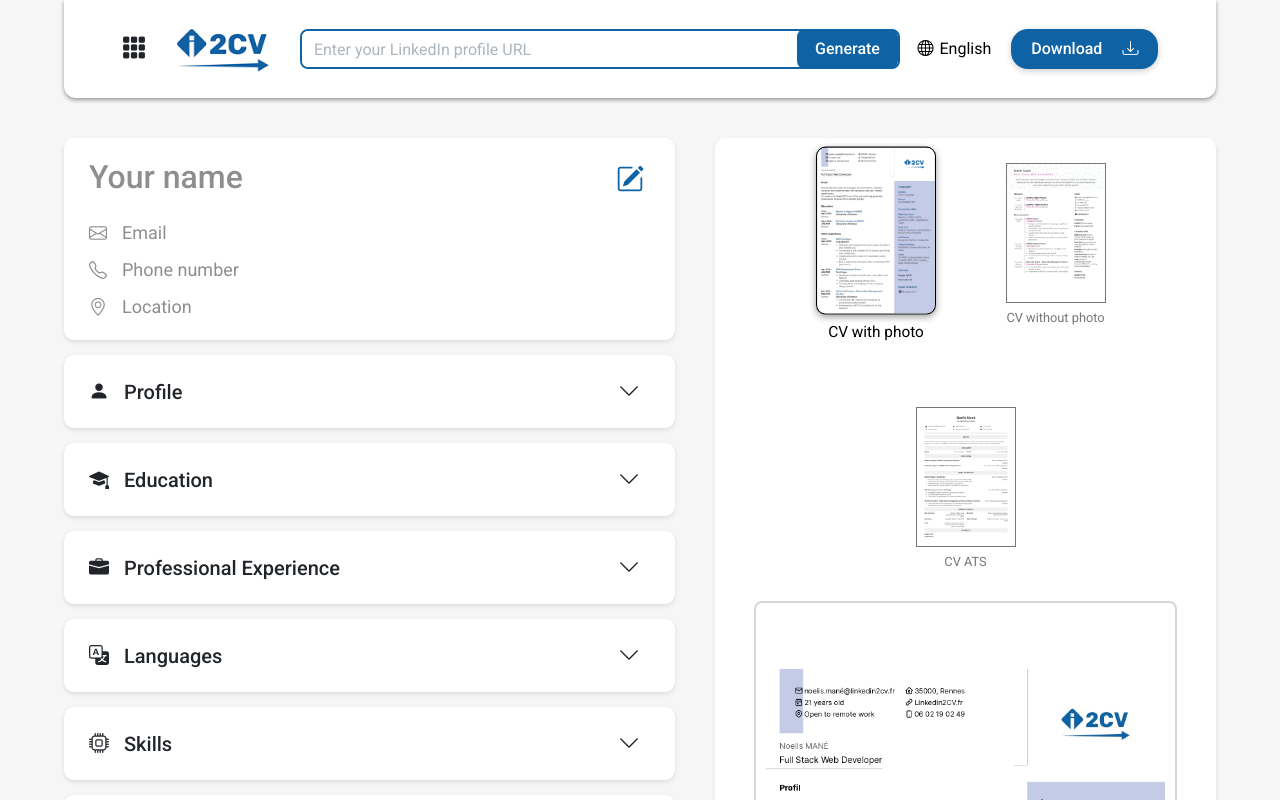
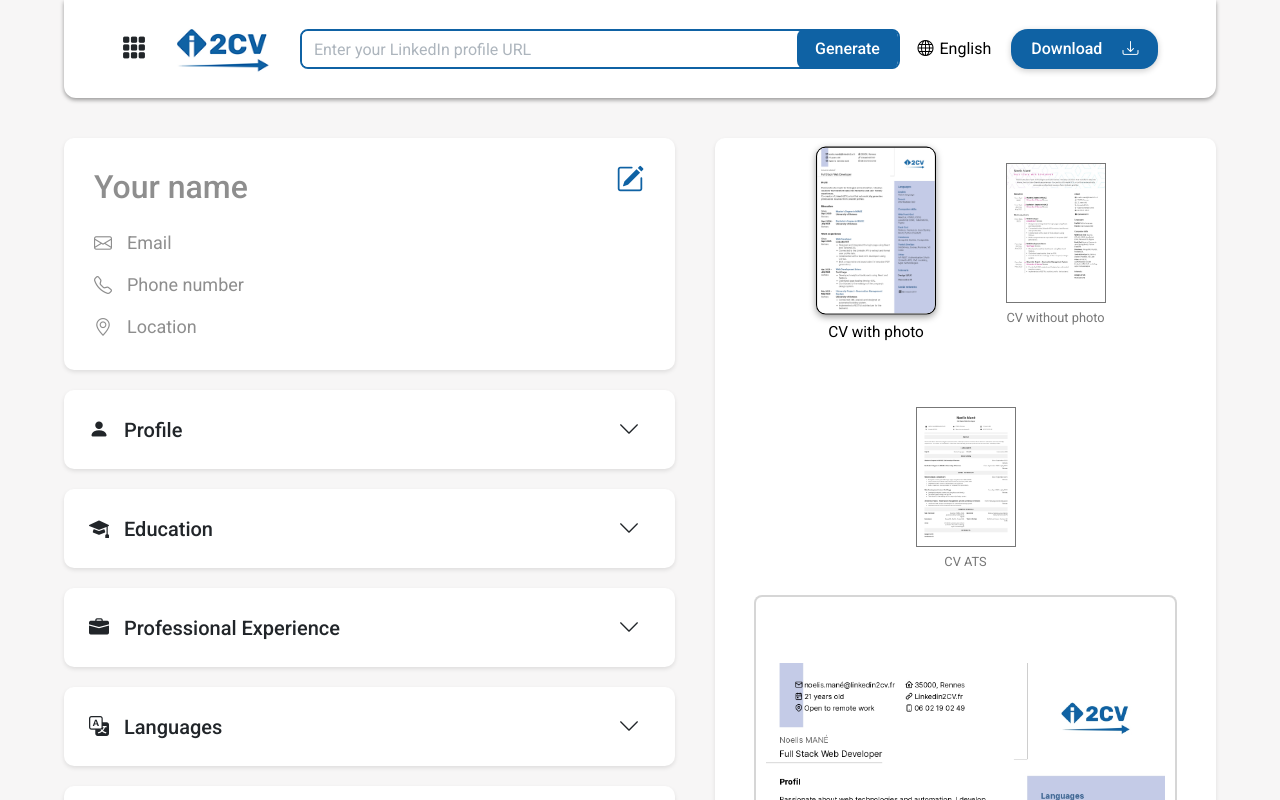
Before and after one commit to Projet-PDL/Frontend, a Vue app: page /creation in a window 1280 px wide. Shown: the top 800 px of the page. Built offline with nearby package versions, Linux system fonts and the light colour scheme; the HTML template or start-up script is replaced by a standard one.

Commit message:
Modifications creation page

```diff
--- a/src/assets/main.css
+++ b/src/assets/main.css
@@ -166,7 +166,7 @@ body {
   display: flex;
   justify-content: space-between;
   align-items: center;
-  padding: 20px 25px;
+  padding: 23px 25px;
   cursor: pointer;
 }
 
--- a/src/components/CreationLeftPanel.vue
+++ b/src/components/CreationLeftPanel.vue
@@ -33,6 +33,6 @@ const setActiveSection = (sectionName) => {
 .left-panel-container {
   display: flex;
   flex-direction: column;
-  gap: 15px;
+  gap: 20px;
 }
 </style>
--- a/src/components/CreationRightPanel.vue
+++ b/src/components/CreationRightPanel.vue
@@ -65,7 +65,7 @@ const selectTemplate = (template) => {
   display: flex;
   justify-content: center;
   gap: 60px;
-  margin-bottom: 20px;
+  margin-bottom: 14px;
   flex-wrap: wrap;
 }
 
--- a/src/components/sections/GeneralInformationSection.vue
+++ b/src/components/sections/GeneralInformationSection.vue
@@ -162,7 +162,7 @@ function removePhoto() {
 .general-information {
   background: white;
   border-radius: 10px;
-  padding: 20px 25px;
+  padding: 30px 30px;
   box-shadow: 0 2px 4px rgba(0, 0, 0, 0.1);
   position: relative;
 }
@@ -194,7 +194,7 @@ function removePhoto() {
   display: flex;
   align-items: center;
   gap: 15px;
-  margin: 10px 0 0;
+  margin: 15px 0 0;
   font-size: 18px;
 }
 
--- a/src/views/Creation.vue
+++ b/src/views/Creation.vue
@@ -46,7 +46,7 @@
 
 .right-panel {
   width: 45%;
-  min-height: 819px;
+  min-height: 815px;
   background: white;
   border-radius: 10px;
   box-shadow: 0 2px 4px rgba(0, 0, 0, 0.1);
```
